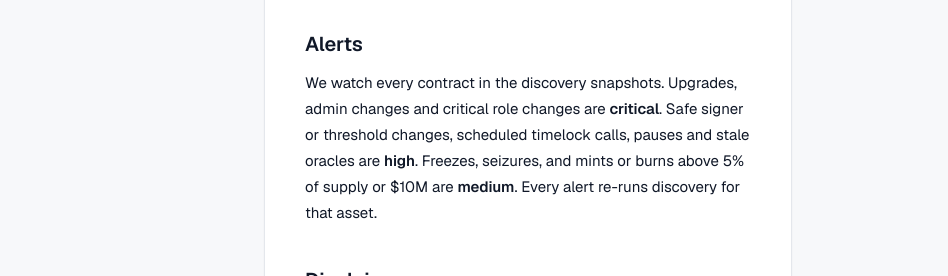
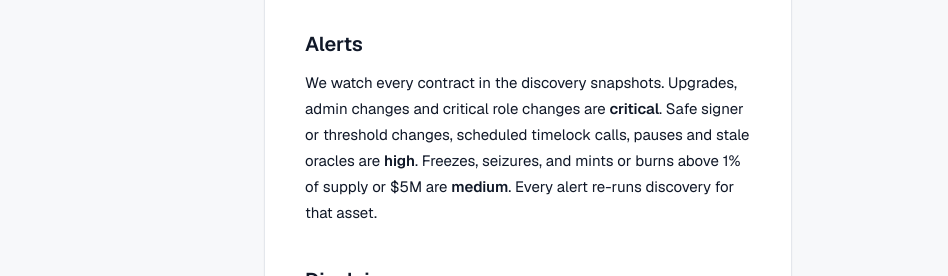
Before and after one commit to gulshanpr/rwa, a Next.js app: page /methodology in a window 1280 px wide. Shown: the part 6538-6814 px from the top of the page, without its empty margins (232-1180 px from the left). Built offline with nearby package versions, Linux system fonts and the light colour scheme; no server answers; the database is empty.

Commit message:
fix(ci): decrease the alert cap from 5% to 1% alert

```diff
--- a/app/methodology/page.mdx
+++ b/app/methodology/page.mdx
@@ -124,7 +124,7 @@ For each asset we list the lending markets that accept it as collateral (Morpho
 
 ## Alerts
 
-We watch every contract in the discovery snapshots. Upgrades, admin changes and critical role changes are **critical**. Safe signer or threshold changes, scheduled timelock calls, pauses and stale oracles are **high**. Freezes, seizures, and mints or burns above 5% of supply or $10M are **medium**. Every alert re-runs discovery for that asset.
+We watch every contract in the discovery snapshots. Upgrades, admin changes and critical role changes are **critical**. Safe signer or threshold changes, scheduled timelock calls, pauses and stale oracles are **high**. Freezes, seizures, and mints or burns above 1% of supply or $5M are **medium**. Every alert re-runs discovery for that asset.
 
 ## Disclaimer
 
--- a/worker/watcher.ts
+++ b/worker/watcher.ts
@@ -193,8 +193,8 @@ const HOLDER_ROLE_RULES: Record<string, Rule> = {
 };
 
 // Every mint and burn is stored in chain_event; only those above this share of supply or USD value alert (spec 8.2).
-const LARGE_SUPPLY_SHARE = 0.05;
-const LARGE_USD = 10_000_000;
+const LARGE_SUPPLY_SHARE = 0.01;
+const LARGE_USD = 5_000_000;
 const AMOUNT_EVENTS: Record<string, { kind: "mint" | "burn"; field: string; verb: string }> = {
   Issue: { kind: "mint", field: "value", verb: "minted" },
   // ERC-4626 vault shares (MaplePool).
```
Also changed, not shown: 1 other file (tests, documents, lock files or other folders).
